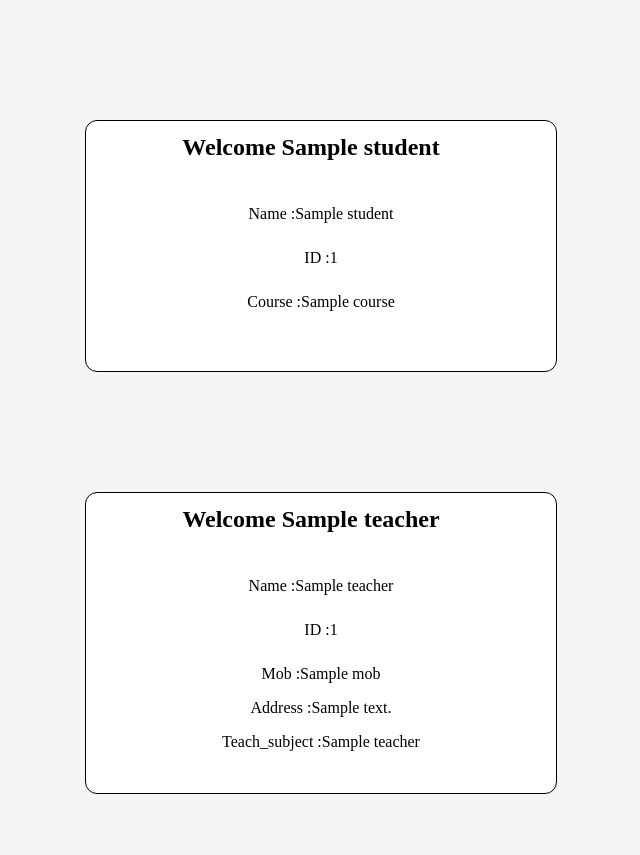
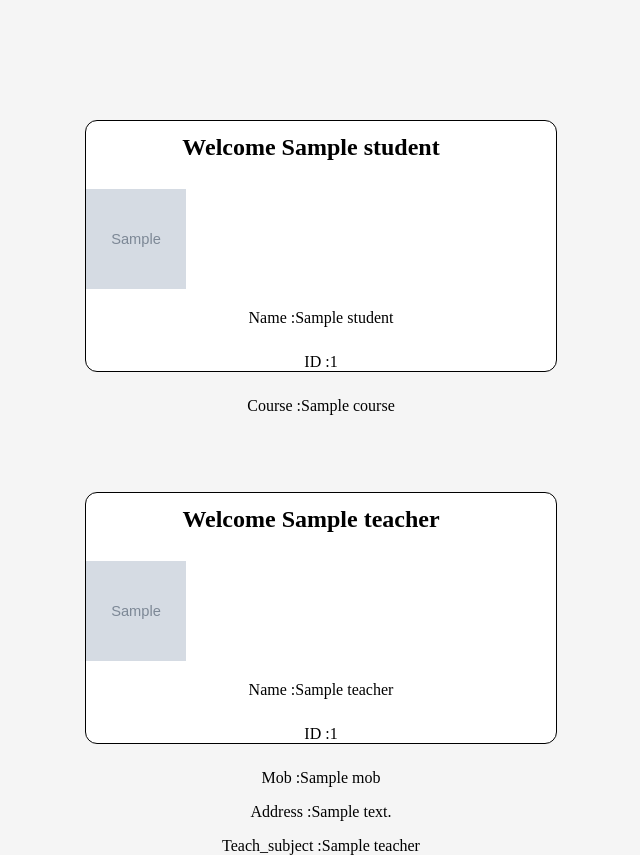
Before and after one commit to vansh-tyagi01/Student-Teacher-Authentication-System, a Flask app: template templates/details.html in a window 1280 px wide. Shown: the whole page, without its empty margins (319-959 px from the left). Before the commit the page ends 794 px from the top, so only its background shows below. Run offline with Flask 3, Linux system fonts and the light colour scheme; the template is opened without the code that fills it: most values are stand-ins (such as "Sample title", 1, 10 or a date in 2020); grey boxes marked "Sample" are stand-in pictures.

Commit message:
Modify details.html file

```diff
--- a/templates/details.html
+++ b/templates/details.html
@@ -14,6 +14,10 @@
                 <h2 style="padding-top: 0px; margin-top: 13px;">Welcome {{ student['Name'] }}</h2>
             </div>
 
+
+            <img src="{{ url_for('static', filename=student['image']) }}" alt="Student image" title="{{ student['Name'] }}" width="100px" height="100px">
+
+
             <div style="margin-top: 10px; text-align: center;">
                 <p style="padding-bottom: 10px;">Name :{{ student['Name'] }} </p>
                 <p style="padding-bottom: 10px;">ID :{{ student['ID'] }}</p>
@@ -23,10 +27,12 @@
     {% endif %}
 
     {% if teacher %}
-        <div class="role_form" style="max-width: 470px; height: 300px;">
+        <div class="role_form" style="max-width: 470px;">
             <div style="text-align: center; width: 400px; margin-left: 25px; height: 55px;">
                 <h2 style="padding-top: 0px; margin-top: 13px;">Welcome {{ teacher['Name'] }}</h2>
             </div>
+
+            <img src="{{ url_for('static', filename=teacher['image']) }}" alt="Teacher image" title="{{ teacher['Name'] }}" width="100px" height="100px">
 
             <div style="margin-top: 10px; text-align: center;">
                 <p style="padding-bottom: 10px;">Name :{{ teacher['Name'] }} </p>
```
